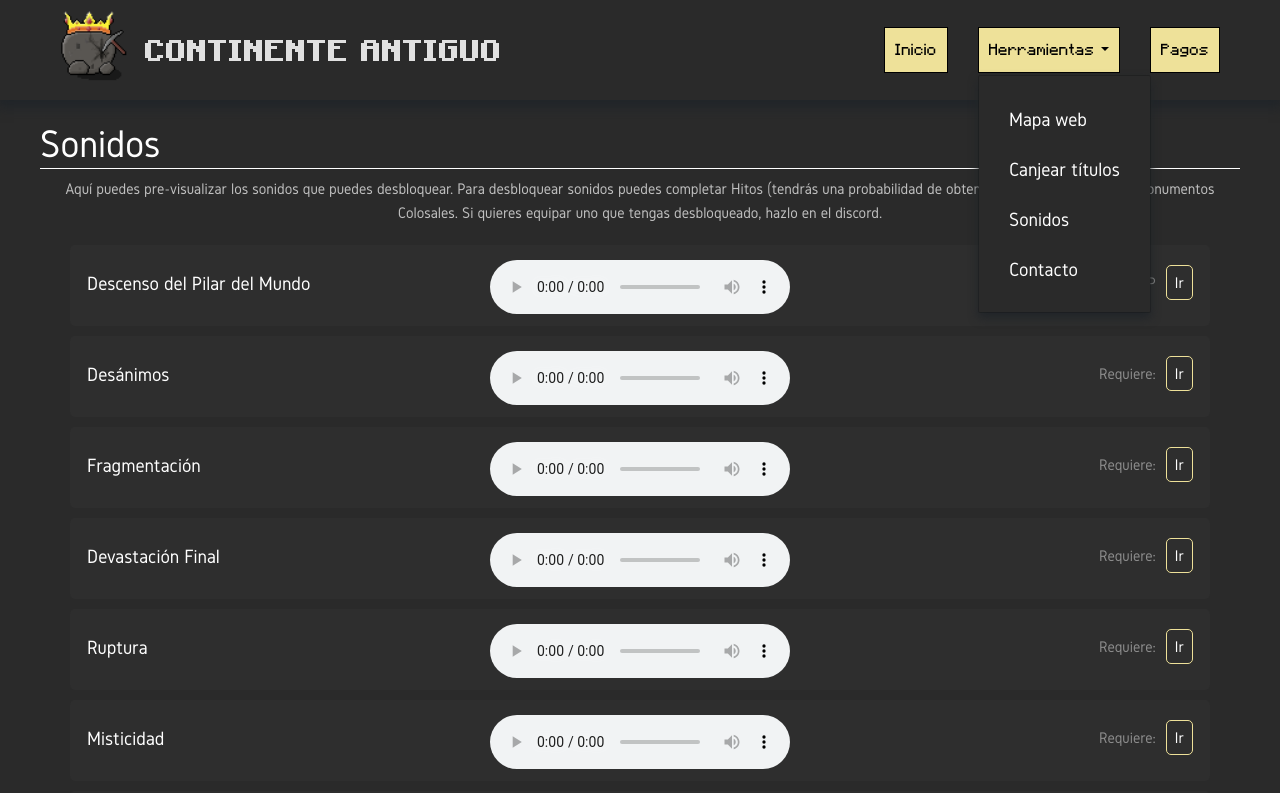
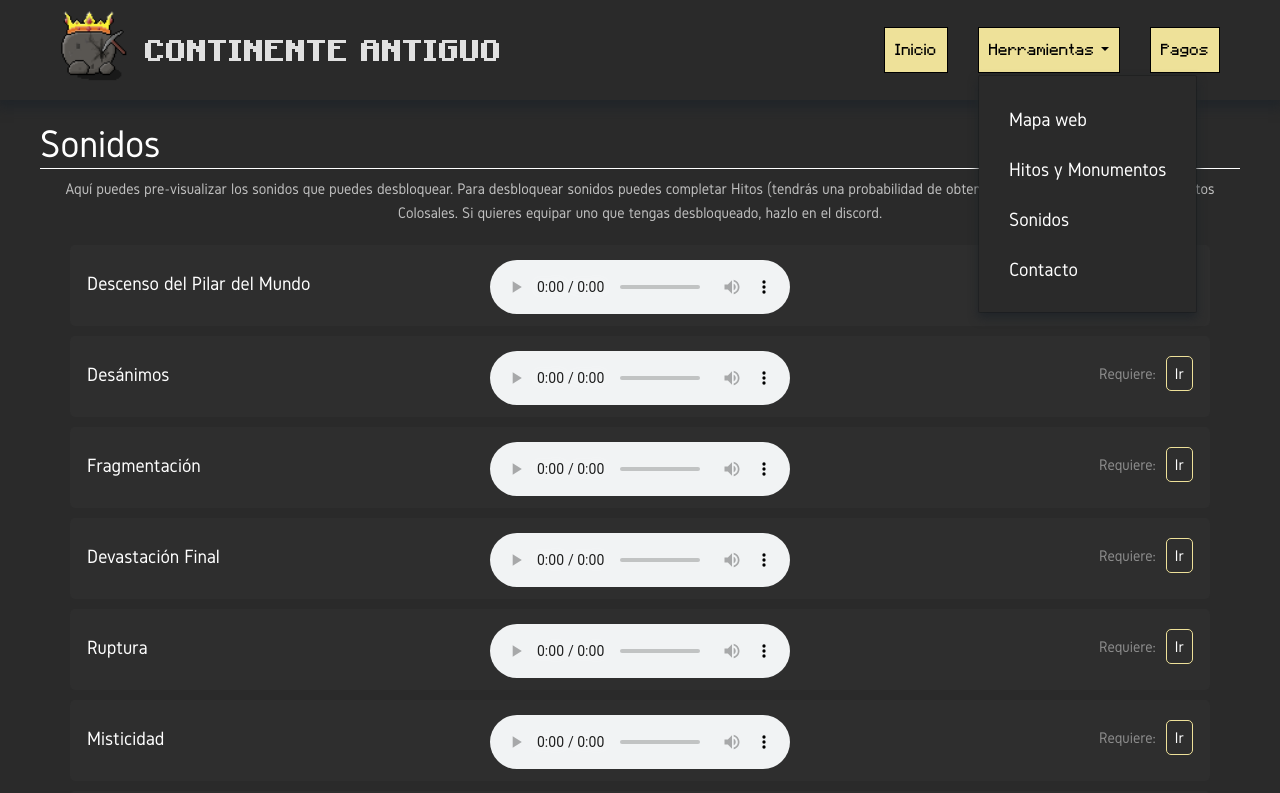
Before and after one commit to Marasost/Continente-Antiguo, a plain HTML site: page pagina_herramientas/canjear_sonidos/canjear_sonidos.html in a window 1280 px wide. Both pictures are taken after a click on the button "Herramientas". Shown: the top 793 px of the page. Drawn offline with nearby package versions, Linux system fonts and the light colour scheme.

Commit message:
Update canjear_sonidos.html

```diff
--- a/pagina_herramientas/canjear_sonidos/canjear_sonidos.html
+++ b/pagina_herramientas/canjear_sonidos/canjear_sonidos.html
@@ -25,7 +25,7 @@
                     </button>
                     <ul class="dropdown-menu herramientas-dropdown-menu">
                         <li><a href="http://Changingcontinent.minehost.pro:8123/" target="_blank">Mapa web</a></li>
-                        <li><a href="../canjear_titulos/canjear_titulos.html">Canjear títulos</a></li>
+                        <li><a href="../canjear_titulos/canjear_titulos.html">Hitos y Monumentos</a></li>
                         <li><a href="canjear_sonidos.html">Sonidos</a></li>
                         <li><a href="https://discordapp.com/channels/1228052520362840166/1228052520694317228"
                                 target="_blank">Contacto</a>
```
